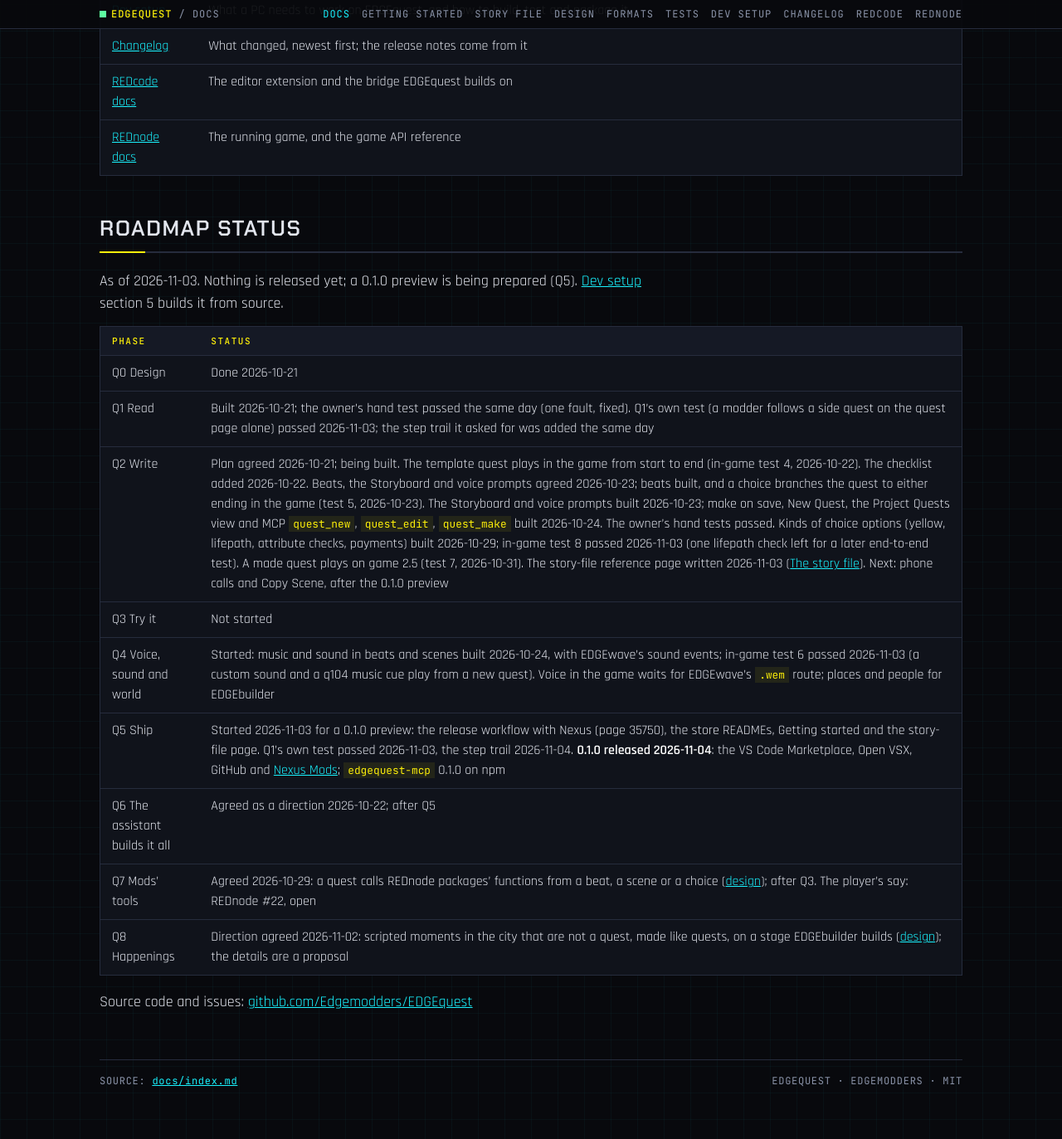
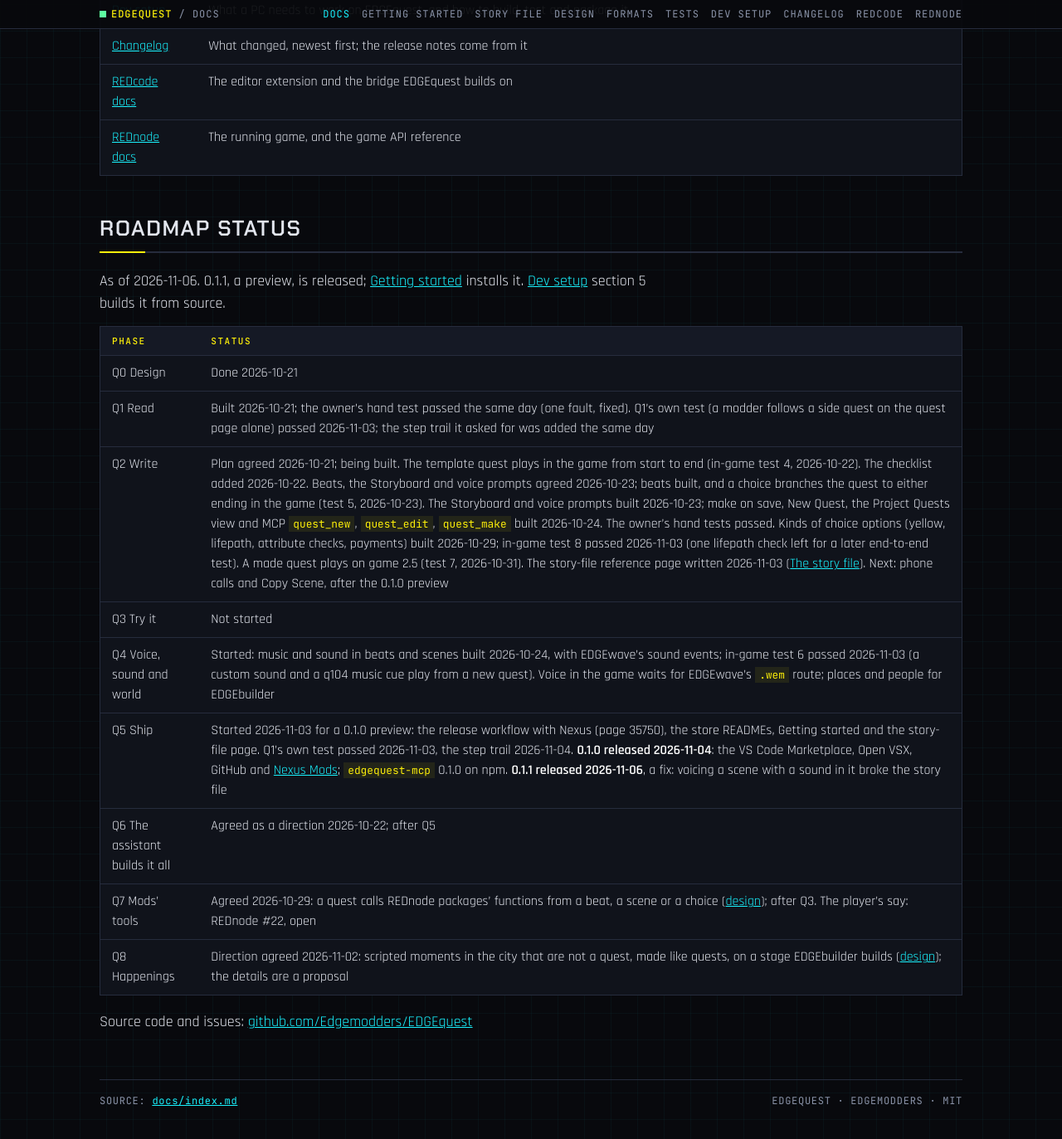
Before and after one commit to Edgemodders/EDGEquest, a Jekyll site: the page built from docs/index.md, in a window 1280 px wide and 1400 px high, scrolled down 635 px. Shown: the top 1373 px of the window at 83% size. Built offline with Jekyll 4.4.1, drawn with Linux system fonts in a browser that asks for light colours; our own code applies the rules of GitHub Pages for plain Markdown files.

Commit message:
Release 0.1.1: the fix for voicing a scene with a sound in it
The owner's four hand tests passed 2026-11-06. Version, changelog, README
status and badge; the docs ledger no longer says nothing is released.

Co-Authored-By: Claude Opus 5.5 <noreply@anthropic.com>

```diff
--- a/docs/index.md
+++ b/docs/index.md
@@ -16,7 +16,7 @@ EDGEquest is the EDGE quest maker for Cyberpunk 2077, a VS Code extension with a
 
 ## Roadmap status
 
-As of 2026-11-03. Nothing is released yet; a 0.1.0 preview is being prepared (Q5). [Dev setup](dev-setup.html) section 5 builds it from source.
+As of 2026-11-06. 0.1.1, a preview, is released; [Getting started](guide.html) installs it. [Dev setup](dev-setup.html) section 5 builds it from source.
 
 | Phase | Status |
 |---|---|
@@ -25,7 +25,7 @@ As of 2026-11-03. Nothing is released yet; a 0.1.0 preview is being prepared (Q5
 | Q2 Write | Plan agreed 2026-10-21; being built. The template quest plays in the game from start to end (in-game test 4, 2026-10-22). The checklist added 2026-10-22. Beats, the Storyboard and voice prompts agreed 2026-10-23; beats built, and a choice branches the quest to either ending in the game (test 5, 2026-10-23). The Storyboard and voice prompts built 2026-10-23; make on save, New Quest, the Project Quests view and MCP `quest_new`, `quest_edit`, `quest_make` built 2026-10-24. The owner's hand tests passed. Kinds of choice options (yellow, lifepath, attribute checks, payments) built 2026-10-29; in-game test 8 passed 2026-11-03 (one lifepath check left for a later end-to-end test). A made quest plays on game 2.5 (test 7, 2026-10-31). The story-file reference page written 2026-11-03 ([The story file](story.html)). Next: phone calls and Copy Scene, after the 0.1.0 preview |
 | Q3 Try it | Not started |
 | Q4 Voice, sound and world | Started: music and sound in beats and scenes built 2026-10-24, with EDGEwave's sound events; in-game test 6 passed 2026-11-03 (a custom sound and a q104 music cue play from a new quest). Voice in the game waits for EDGEwave's `.wem` route; places and people for EDGEbuilder |
-| Q5 Ship | Started 2026-11-03 for a 0.1.0 preview: the release workflow with Nexus (page 35750), the store READMEs, Getting started and the story-file page. Q1's own test passed 2026-11-03, the step trail 2026-11-04. **0.1.0 released 2026-11-04**: the VS Code Marketplace, Open VSX, GitHub and [Nexus Mods](https://www.nexusmods.com/cyberpunk2077/mods/35750); `edgequest-mcp` 0.1.0 on npm |
+| Q5 Ship | Started 2026-11-03 for a 0.1.0 preview: the release workflow with Nexus (page 35750), the store READMEs, Getting started and the story-file page. Q1's own test passed 2026-11-03, the step trail 2026-11-04. **0.1.0 released 2026-11-04**: the VS Code Marketplace, Open VSX, GitHub and [Nexus Mods](https://www.nexusmods.com/cyberpunk2077/mods/35750); `edgequest-mcp` 0.1.0 on npm. **0.1.1 released 2026-11-06**, a fix: voicing a scene with a sound in it broke the story file |
 | Q6 The assistant builds it all | Agreed as a direction 2026-10-22; after Q5 |
 | Q7 Mods' tools | Agreed 2026-10-29: a quest calls REDnode packages' functions from a beat, a scene or a choice ([design](design.html#mods-tools-in-a-quest)); after Q3. The player's say: REDnode #22, open |
 | Q8 Happenings | Direction agreed 2026-11-02: scripted moments in the city that are not a quest, made like quests, on a stage EDGEbuilder builds ([design](design.html#happenings)); the details are a proposal |
--- a/extensions/edgequest/package.json
+++ b/extensions/edgequest/package.json
@@ -3,7 +3,7 @@
   "displayName": "EDGEquest",
   "description": "The EDGE quest maker for Cyberpunk 2077: read the game's quests in plain words, and write new ones as a story, with beats, scenes, choices, map markers, music and sound.",
   "publisher": "edgemodders",
-  "version": "0.1.0",
+  "version": "0.1.1",
   "license": "MIT",
   "preview": true,
   "galleryBanner": {
--- a/packages/edgequest-mcp/package.json
+++ b/packages/edgequest-mcp/package.json
@@ -1,6 +1,6 @@
 {
   "name": "@edgemodders/edgequest-mcp",
-  "version": "0.1.0",
+  "version": "0.1.1",
   "description": "EDGEquest for AI assistants over MCP: read Cyberpunk 2077's quests in plain words, write new quests from a story file, and check a quest mod's files against each other.",
   "license": "MIT",
   "author": "Edgemodders",
```
Also changed, not shown: docs/dev-setup.md (+2 -2 lines), docs/testing.md (+1 -0 lines), CHANGELOG.md, README.md, docs/assets/brand/badges/status.svg, 2 other files.
